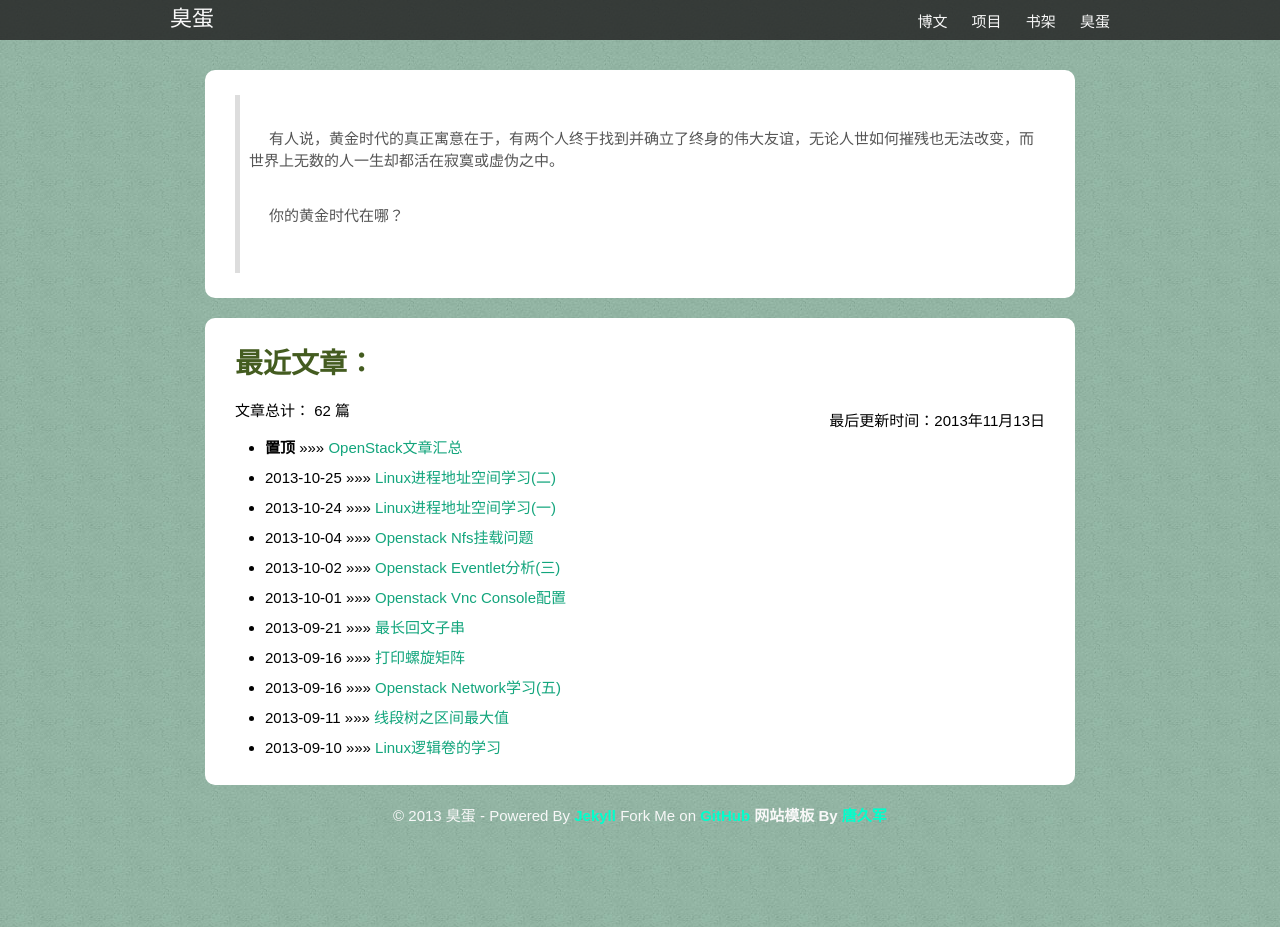
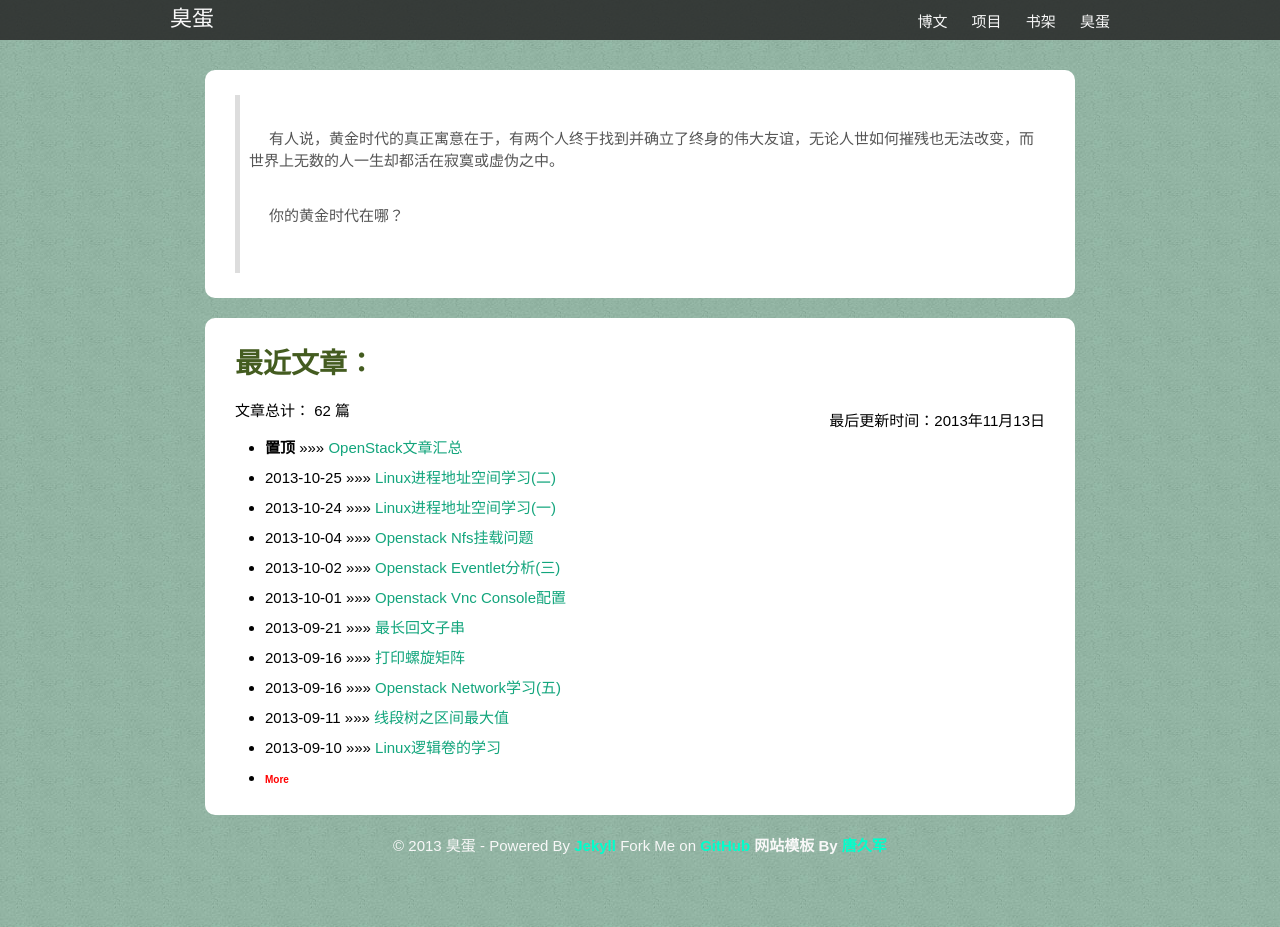
Before and after one commit to liuan/blog, a Jekyll site: the page built from index.html, in a window 1280 px wide and 927 px high. Built offline with Jekyll 4.4.1, drawn with Linux system fonts in a browser that asks for light colours.

Commit message:
little navigation

```diff
--- a/_includes/blog_recent.html
+++ b/_includes/blog_recent.html
@@ -9,5 +9,6 @@
   {% for post in site.posts limit:10 %}
     <li>{{ post.date | date: "%Y-%m-%d" }} »»» <a href="{{ post.url }}">{{ post.title }}</a></li>
   {% endfor %}
+    <li><a href="/archives.html" title="Our talent belongs to you!" style="color:red;font-size:10px"><strong> More </strong></a></li>
   </ul>
 </div>
```
